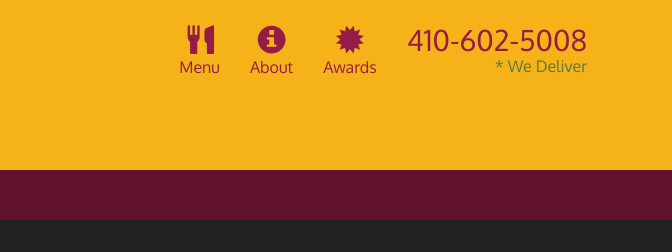
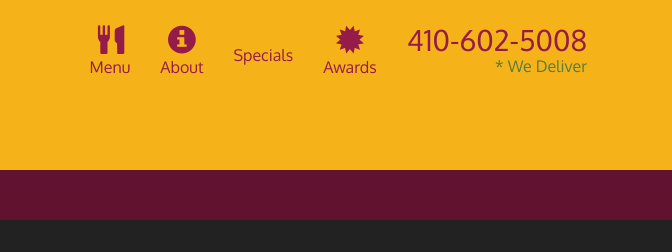
Before and after one commit to gr8gambler/module5-solutions, a plain HTML site: page index.html in a window 1280 px wide. Shown: the top 252 px of the page, 608-1280 px from the left. Drawn offline with Linux system fonts and the light colour scheme.

Commit message:
Update index.html

```diff
--- a/index.html
+++ b/index.html
@@ -49,6 +49,9 @@
               <a href="#">
                 <span class="glyphicon glyphicon-info-sign"></span><br class="hidden-xs"> About</a>
             </li>
+            <li>
+              <a href="#" onclick="$dc.loadMenuItems({{randomCategoryShortName}});">
+                <span class="glyphicon info-sign"></span><br class="hidden-xs"> Specials</a>
             <li>
               <a href="#">
                 <span class="glyphicon glyphicon-certificate"></span><br class="hidden-xs"> Awards</a>
```
